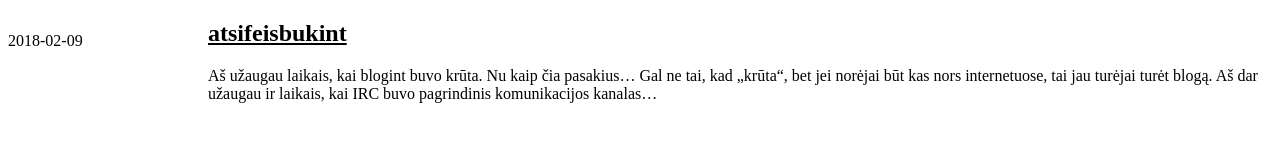
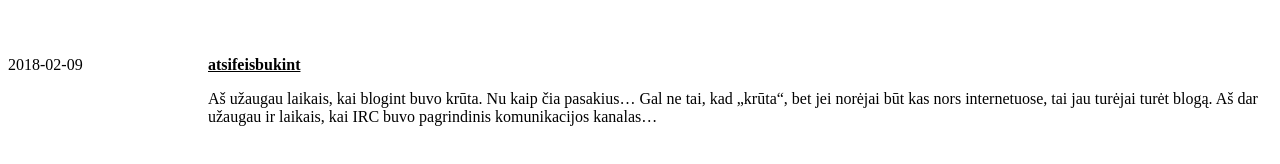
Before and after one commit to grinkus/kartais.lt, a Gatsby site: page / in a window 1280 px wide. Built offline with nearby package versions, Linux system fonts and the light colour scheme; Gatsby itself is replaced by a stand-in of ours.

Commit message:
Add minor responsive styling

```diff
--- a/src/layouts/blog-post.css
+++ b/src/layouts/blog-post.css
@@ -18,5 +18,6 @@
 
 .blog-post__title {
   font-size: 3em;
-  margin-top: -0.3em;
+  line-height: 1.2;
+  margin: 0 0 0.67em;
 }
--- a/src/pages/blog-post-preview.css
+++ b/src/pages/blog-post-preview.css
@@ -1,3 +1,7 @@
+.blog-post-previews {
+  padding-top: 3em;
+}
+
 .blog-post-preview {
   position: relative;
 }
@@ -12,13 +16,24 @@
   text-decoration: underline;
 }
 
-.blog-post-preview__date {
-  left: 0;
-  position: absolute;
-  top: 12px;
+.blog-post-preview__link:hover .blog-post-preview__title {
+  text-decoration: none;
 }
 
-.blog-post-preview__excerpt,
 .blog-post-preview__title {
-  padding-left: 200px;
+  font-size: 1em;
+  margin: 0 0 1em;
 }
+
+@media screen and (min-width: 600px) {
+  .blog-post-preview__date {
+    left: 0;
+    position: absolute;
+    top: 0;
+  }
+
+  .blog-post-preview__excerpt,
+  .blog-post-preview__title {
+    padding-left: 200px;
+  }
+}
--- a/src/pages/index.js
+++ b/src/pages/index.js
@@ -23,15 +23,15 @@ const IndexPage = ({ data }) => {
                   to={post.frontmatter.path}
                 >
                 <header>
-                  <h2 className="blog-post-preview__title">
-                    {post.frontmatter.title}
-                  </h2>
                   <time
                     className="blog-post-preview__date"
                     dateTime={`${post.frontmatter.date}Z`}
                   >
                     {post.frontmatter.date}
                   </time>
+                  <h2 className="blog-post-preview__title">
+                    {post.frontmatter.title}
+                  </h2>
                 </header>
                 <p className="blog-post-preview__excerpt">{post.excerpt}</p>
                 </Link>
--- a/src/site.css
+++ b/src/site.css
@@ -1,9 +1,19 @@
 html {
   font-family: 'Cardo', serif;
-  font-size: 24px;
+  font-size: 17px;
   line-height: 1.5;
 }
 
 body {
-  padding: 0 3em 15em;
+  padding: 0 1em 3em;
 }
+
+@media screen and (min-width: 600px) {
+  html {
+    font-size: 24px;
+  }
+
+  body {
+    padding: 0 3em 15em;
+  }
+}
```
